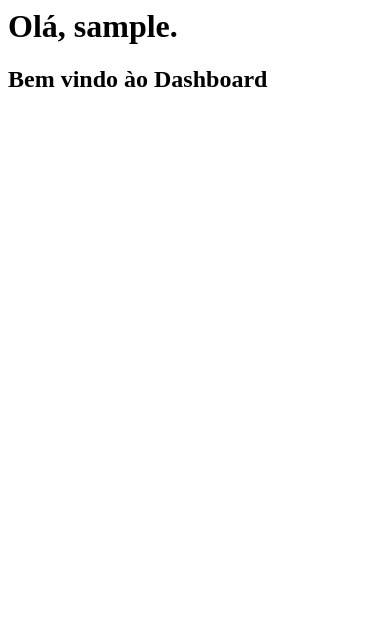
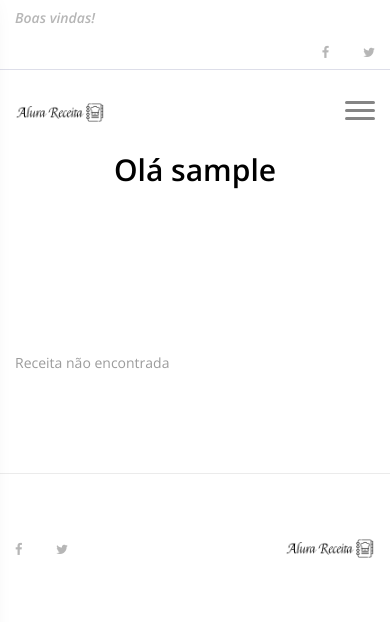
Before and after one commit to juliocamposmota/alurareceita, a Django app: page /usuarios/dashboard in a window 390 px wide. Shown: the top 622 px of the page. Run offline with Django 3.2, Linux system fonts and the light colour scheme; the visitor is signed in with stand-in values (Sample User, id 1); some libraries are stand-ins or nearby versions.

Commit message:
Adiciona links dinamicos do menu para logout e dashboard

```diff
--- a/templates/partials/_menu.html
+++ b/templates/partials/_menu.html
@@ -56,9 +56,15 @@
                       <!-- Nav Start -->
                       <div class="classynav">
                           <ul>
-                              <li><a href="{% url 'index' %}">Home</a></li>
-                              <li><a href="{% url 'cadastro' %}">Cadastro</a></li>
-                              <li><a href="{% url 'login' %}">Login</a></li>
+                                {% if user.is_authenticated %}
+                                    <li><a href="{% url 'index' %}">Home</a></li>
+                                    <li><a href="{% url 'dashboard' %}">Dashboard</a></li>
+                                    <li><a href="{% url 'logout' %}">Logout</a></li>
+                                {% else %}
+                                    <li><a href="{% url 'index' %}">Home</a></li>
+                                    <li><a href="{% url 'cadastro' %}">Cadastro</a></li>
+                                    <li><a href="{% url 'login' %}">Login</a></li>
+                                {% endif %}
                           </ul>
 
                           <!-- Formulario de busca -->
--- a/templates/usuarios/dashboard.html
+++ b/templates/usuarios/dashboard.html
@@ -1,2 +1,59 @@
-<h1>Olá, {{ user.username }}.</h1>
-<h2>Bem vindo ào Dashboard</h2>
+{% extends 'base.html' %}
+{% load static %}
+{% block content %}
+  <!-- Preloader -->
+  <div id="preloader">
+    <i class="circle-preloader"></i>
+    <img src="{% static 'img/core-img/pizza.png' %}" alt="">
+  </div>
+
+  {% include 'partials/_busca.html' %}
+
+  {% include 'partials/_menu.html' %}
+
+  <div class="contact-area section-padding-0-80">
+    <div class="container">
+        <div class="row">
+            <div class="col-12">
+                <div class="section-heading">
+                    <h3>Olá {{ user.username }}</h3>
+                </div>
+            </div>
+        </div>
+    </div>
+ </div>
+
+  <!-- ##### Best Receipe Area Start ##### -->
+  <section class="best-receipe-area">
+    <div class="container">
+      <div class="row">
+        {% if receitas %}
+        {% for receita in receitas %}
+        <!-- Single Best Receipe Area -->
+        <div class="col-12 col-sm-6 col-lg-4">
+          <div class="single-best-receipe-area mb-30">
+            {% if receita.foto_receita == '' %}
+              <img src="{% static 'img/bg-img/foto_receita.png' %}" alt="{{ receita.nome_receita }}" />
+            {% else %}
+              <img src="{{ receita.foto_receita.url }}" alt="{{ receita.nome_receita }}" />
+            {% endif %}
+            <div class="receipe-content">
+              <a href="{% url 'receita' receita.id %}">
+                <h5>{{ receita.nome_receita }}</h5>
+              </a>
+            </div>
+          </div>
+        </div>
+        {% endfor %}
+        {% else %}
+        <div class="col-12 col-sm-6 col-lg-4">
+          <p>Receita não encontrada</p>
+        </div>
+        {% endif %}
+      </div>
+    </div>
+  </section>
+  <!-- ##### Best Receipe Area End ##### -->
+
+  {% include 'partials/_footer.html' %}
+{% endblock %}
--- a/usuarios/views.py
+++ b/usuarios/views.py
@@ -63,7 +63,11 @@ def login(request):
   return render(request, 'usuarios/login.html')
 
 def logout(request):
-  pass
+  auth.logout(request)
+  return redirect('index')
 
 def dashboard(request):
-  return render(request, 'usuarios/dashboard.html')
+  if request.user.is_authenticated:
+    return render(request, 'usuarios/dashboard.html')
+  else:
+    return redirect('index')
```
